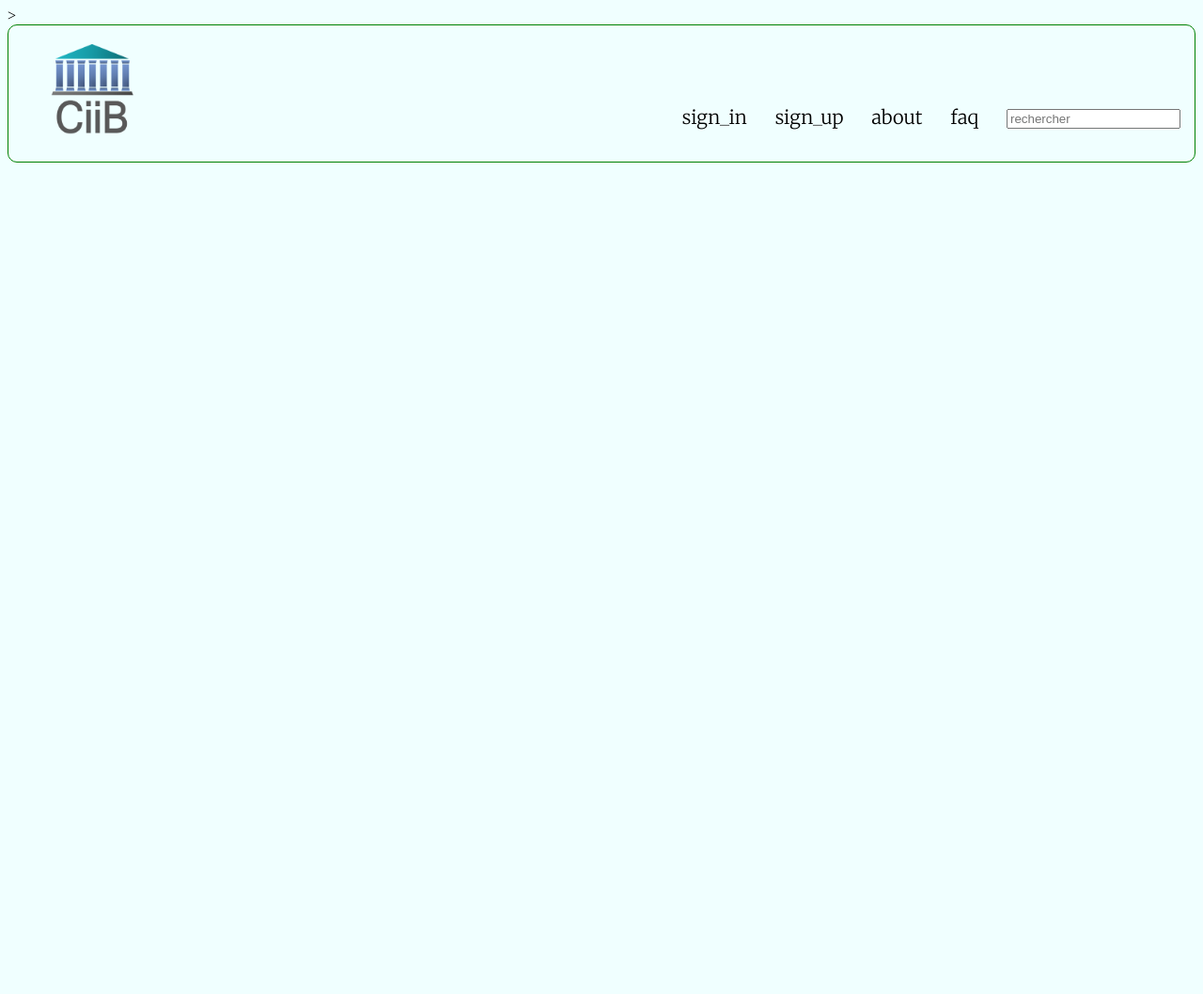
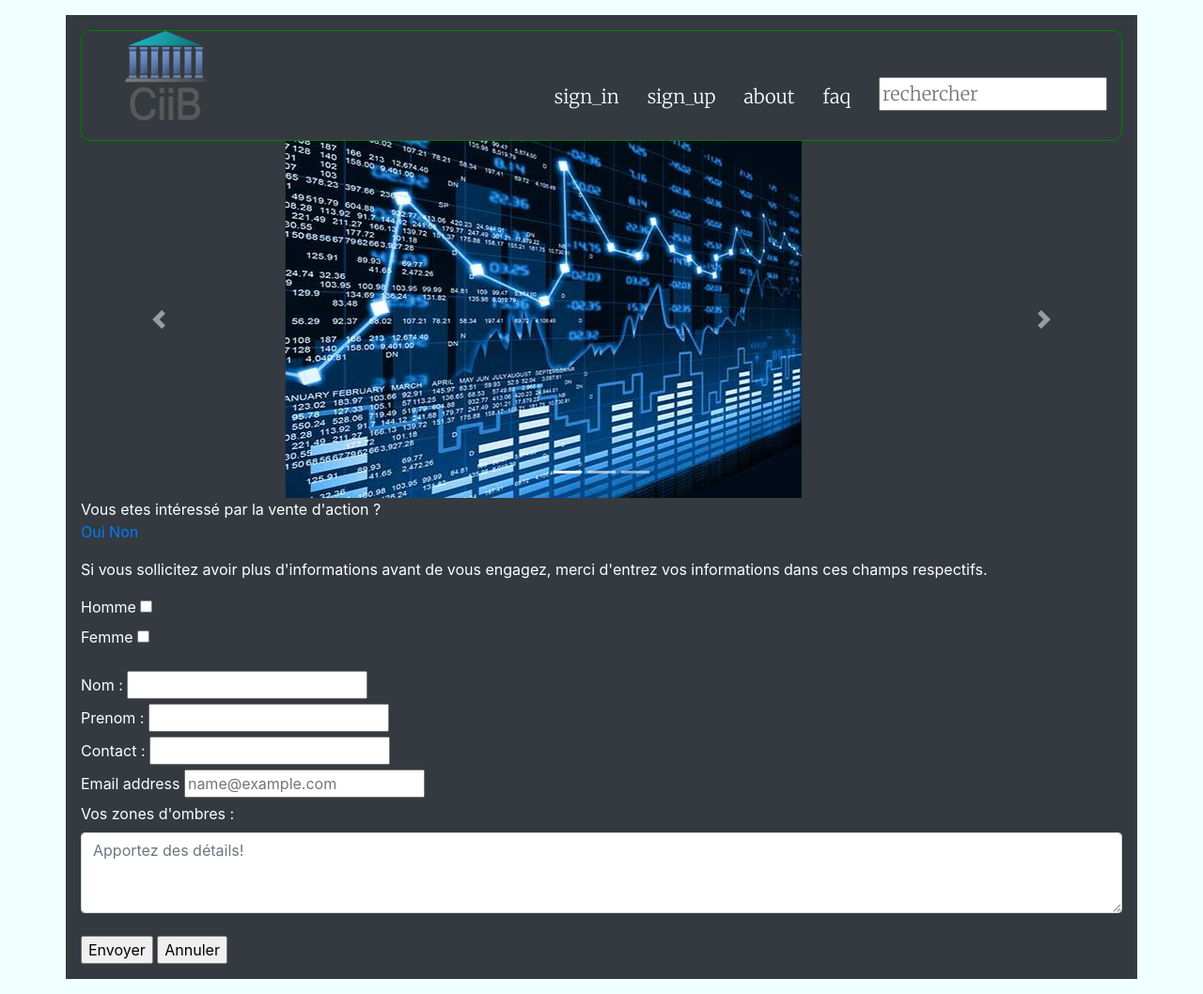
Before and after one commit to c2ib/html-css, a plain HTML site: page index.html in a window 1280 px wide. Shown: the whole page at 94% size. Before the commit the page ends 800 px from the top, so only its background shows below. Drawn offline with nearby package versions, Linux system fonts and the light colour scheme.

Commit message:
mise a jour header

```diff
--- a/index.html
+++ b/index.html
@@ -2,17 +2,23 @@
 <html lang="en">
 <head>
     <meta charset="UTF-8">
+
+    <meta name="viewport" content="width=device-width, initial-scale=1">
     <link rel="stylesheet" href="test.css"
     <link rel="preconnect" href="https://fonts.googleapis.com">
-<link rel="preconnect" href="https://fonts.gstatic.com" crossorigin>
-<link href="https://fonts.googleapis.com/css2?family=Merriweather:wght@300&display=swap" rel="stylesheet">>
+    <link rel="preconnect" href="https://fonts.gstatic.com" crossorigin>
+    <link rel="stylesheet" href="https://maxcdn.bootstrapcdn.com/bootstrap/4.5.2/css/bootstrap.min.css">
+    <link href="https://fonts.googleapis.com/css2?family=Merriweather:wght@300&display=swap" rel="stylesheet">
+    <script src="https://ajax.googleapis.com/ajax/libs/jquery/3.5.1/jquery.min.js"></script>
+    <script src="https://cdnjs.cloudflare.com/ajax/libs/popper.js/1.16.0/umd/popper.min.js"></script>
+    <script src="https://maxcdn.bootstrapcdn.com/bootstrap/4.5.2/js/bootstrap.min.js"></script>
     <title>index</title>
 </head>
 <body style="background:azure">
 <!--<h3>Projet test</h3>-->
 
 <body>
-
+<div class="container p-3 my-3 bg-dark text-white" >
     <nav>
         <ul class="menu">
             <li class="logo"><img src="logociib.png" height="100px" width="100px"></li>
@@ -26,6 +32,69 @@
         </ul>
     </nav>
 
+    <div class="d1"></div>
+ <div id="demo" class="carousel slide" data-ride="carousel" style="text-align: center">
+
+  <!-- Indicators -->
+  <ul class="carousel-indicators">
+    <li data-target="#demo" data-slide-to="0" class="active"></li>
+    <li data-target="#demo" data-slide-to="1"></li>
+    <li data-target="#demo" data-slide-to="2"></li>
+  </ul>
+
+  <!-- The slideshow -->
+  <div class="carousel-inner">
+    <div class="carousel-item active">
+      <img src="la.jpg" alt="Los Angeles">
+    </div>
+    <div class="carousel-item">
+      <img src="chicago.jpg" alt="Chicago">
+    </div>
+    <div class="carousel-item">
+      <img src="ny.jpg" alt="New York">
+    </div>
+  </div>
+
+  <!-- Left and right controls -->
+  <a class="carousel-control-prev" href="#demo" data-slide="prev">
+    <span class="carousel-control-prev-icon"></span>
+  </a>
+  <a class="carousel-control-next" href="#demo" data-slide="next">
+    <span class="carousel-control-next-icon"></span>
+  </a>
+
+</div>
+
+    <p> Vous etes intéressé par la vente d'action ?<br/>
+    <a href="http://ciib.fr">Oui</a>
+    <a href="#">Non</a>
+    </p>
+
+    <section>
+    <p>Si vous sollicitez avoir plus d'informations avant de vous engagez, merci d'entrez vos informations dans ces champs respectifs.</p>
+    <label>Homme</label>
+    <input type="checkbox" id="sex" name="sex"><br/>
+    <label>Femme</label>
+    <input type="checkbox" id="sex" name="sex"><br/>
+
+    <p> </p>
+    <label>Nom : </label>
+    <input name="Nom" id="surname" type="text"/><br/>
+    <label>Prenom : </label>
+    <input name="Prenom" id="surname" type="text"/><br/>
+    <label>Contact : </label>
+    <input name="Prenom" id="surname" type="text"/><br/>
+
+    </section>
+
+    <label for="email" class="mail">Email address</label>
+  <input type="email" class="form" id="exampleFormControlInput1" placeholder="name@example.com"><br/>
+    <label for="avis_client" class="avisClient">Vos zones d'ombres : </label>
+  <textarea class="form-control" id="avis" rows="3" placeholder="Apportez des détails!"></textarea><br/>
+  <input type="button" value="Envoyer" class="send">
+  <input type="button" value="Annuler" class="not_send">
+</div>
+
 
 </body>
 </body>
--- a/test.css
+++ b/test.css
@@ -16,7 +16,7 @@ ul{
 
     align-self:flex-end;
     padding : 15px 15px;
-    font-family: 'Merriweather', serif;g
+    font-family: 'Merriweather', serif;
 
 }
 nav{
```
Also changed, not shown: chicago.jpg (added), la.jpg (added), ny.jpg (added).
